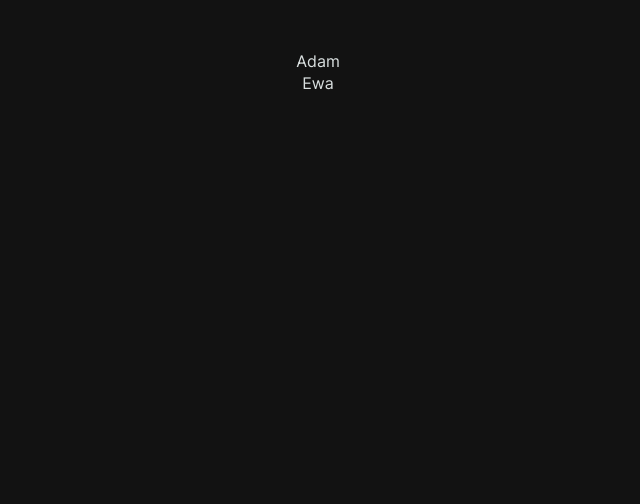
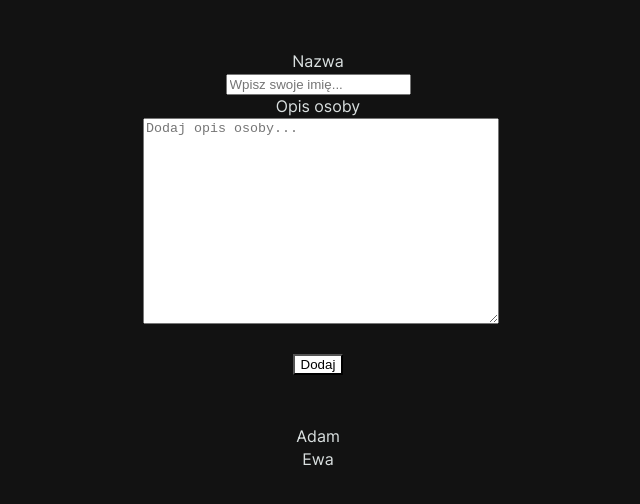
Before and after one commit to BiezdarJS/rest-api, a website built with webpack: page src/template.html in a window 1280 px wide. Shown: the whole page, without its empty margins (322-962 px from the left). Built offline with nearby package versions, Linux system fonts and the light colour scheme; data requests are answered from the project's data file.

Commit message:
changes to template.html file

```diff
--- a/config/webpack.common.js
+++ b/config/webpack.common.js
@@ -41,6 +41,7 @@ module.exports = {
       favicon: paths.src + '/images/favicon.png',
       template: paths.src + '/template.html', // template file
       filename: 'index.html', // output file
+      inject: 'body'
     }),
   ],
 
--- a/package.json
+++ b/package.json
@@ -35,7 +35,7 @@
     "eslint-import-resolver-webpack": "^0.13.2",
     "eslint-plugin-prettier": "^4.2.1",
     "html-webpack-plugin": "^5.5.0",
-    "mini-css-extract-plugin": "^2.7.2",
+    "mini-css-extract-plugin": "^2.7.5",
     "postcss-loader": "^7.0.2",
     "postcss-preset-env": "^7.8.3",
     "prettier": "^2.8.1",
--- a/src/js/read.js
+++ b/src/js/read.js
@@ -9,7 +9,6 @@ users$.then(users => {
 function printUsers(users) {
 
  users.forEach(user => {
-
     const usersList = document.querySelector('.users-list');
     const newListItem = document.createElement('li');
     newListItem.classList.add('users-item');
--- a/src/styles/_users.scss
+++ b/src/styles/_users.scss
@@ -5,6 +5,32 @@
 
 .users-list {
   width: 100%;
-  max-width: 500px;
+  max-width: 350px;
   margin: 50px auto;
 }
+
+.new-user {
+  &-form {
+    width: 100%;
+    max-width: 350px;
+    margin: 50px auto 0;
+    textarea {
+      width: 100%;
+      height: 200px;
+    }
+  }
+  &__field {
+    width: 100%;
+  }
+  &__label {
+    display: block;
+  }
+  &__submit {
+    background-color: #fff;
+    color: #000;
+    display: block;
+    margin: 25px auto;
+  }
+
+
+}
--- a/src/template.html
+++ b/src/template.html
@@ -4,11 +4,29 @@
     <meta charset="utf-8" />
     <meta name="viewport" content="width=device-width, initial-scale=1.0" />
     <meta http-equiv="x-ua-compatible" content="ie=edge" />
-
     <title><%= htmlWebpackPlugin.options.title %></title>
   </head>
 
   <body>
+
+    <form class="new-user-form">
+      <div class="new-user__field">
+        <label class="new-user__label">Nazwa</label>
+        <input type="text" name="name" placeholder="Wpisz swoje imię...">
+      </div>
+      <div class="new-user__field">
+        <label class="new-user__label">Opis osoby</label>
+        <textarea name="opis" placeholder="Dodaj opis osoby..."></textarea>
+      </div>
+      <div class="new-user__field">
+        <input type="submit" class="new-user__submit" value="Dodaj">
+      </div>
+
+    </form>
+
     <ul class="users-list list"></ul>
+
+
+
   </body>
 </html>
--- /dev/null
+++ b/style.css
@@ -0,0 +1,52 @@
+html {
+  font-size: 1rem;
+  font-family: 'Inter', sans-serif;
+  background: #121212;
+  color: #dae0e0;
+  line-height: 1.4;
+}
+body {
+  margin: auto;
+  text-align: center;
+  max-width: 650px;
+}
+h1 {
+  margin: 0 0 2rem;
+}
+.image {
+  display: inline-block;
+  height: 100px;
+  width: 100px;
+  background-image: url('~assets/example.png');
+  background-size: cover;
+}
+
+
+.list {
+  padding: 0;
+  list-style-type: none;
+}
+.users-list {
+  width: 100%;
+  max-width: 350px;
+  margin: 50px auto;
+}
+.new-user-form {
+  width: 100%;
+  max-width: 350px;
+  margin: 50px auto 0;
+}
+.new-user-form textarea {
+  width: 100%;
+}
+.new-user__field {
+  width: 100%;
+}
+.new-user__label {
+  display: block;
+}
+.new-user__submit {
+  background-color: #fff;
+  color: #000;
+  display: block;
+}
```
Also changed, not shown: 1 other file.
